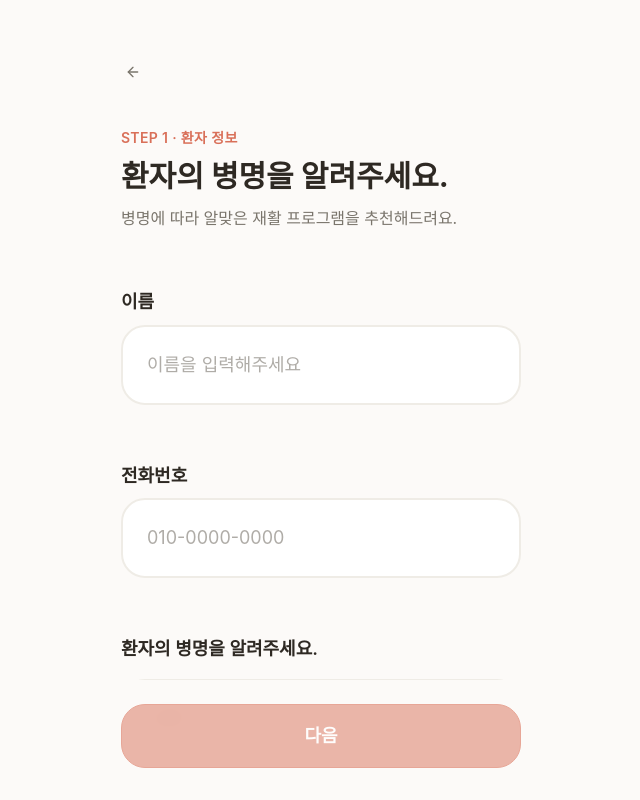
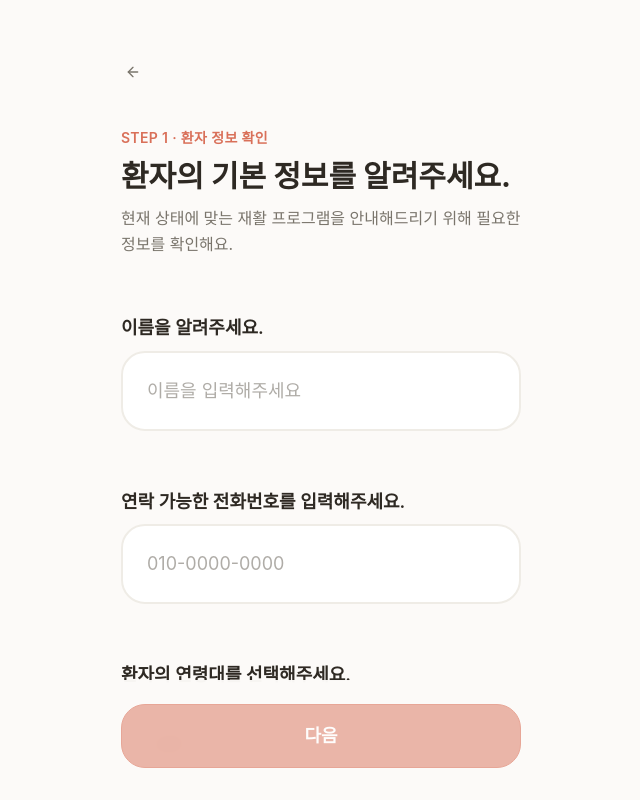
Before and after one commit to songye38/impact_form, a React (Vite) app: page /prepare in a window 1280 px wide. Shown: the top 800 px of the page, without its empty margins (319-959 px from the left). Built offline with nearby package versions, Linux system fonts and the light colour scheme; a web font is replaced by a local one.

Commit message:
FIX : ux writing 변경

```diff
--- a/src/pages/Prepare/steps/Step_1.tsx
+++ b/src/pages/Prepare/steps/Step_1.tsx
@@ -28,19 +28,19 @@ export default function Step1({
         <div className="flex flex-col gap-14 animate-in fade-in slide-in-from-right-4 duration-500 pb-12">
             <div className="flex flex-col gap-2 mt-2">
                 <p className="text-sm font-semibold tracking-wide text-primary uppercase">
-                    STEP 1 · 환자 정보
+                    STEP 1 · 환자 정보 확인
                 </p>
                 <h1 className="text-2xl md:text-3xl font-bold text-foreground leading-snug break-keep">
-                    환자의 병명을 알려주세요.
+                    환자의 기본 정보를 알려주세요.
                 </h1>
                 <p className="text-base text-muted-foreground leading-relaxed break-keep">
-                    병명에 따라 알맞은 재활 프로그램을 추천해드려요.
+                    현재 상태에 맞는 재활 프로그램을 안내해드리기 위해 필요한 정보를 확인해요.
                 </p>
             </div>
 
             <div>
                 <InputField
-                    label="이름"
+                    label="이름을 알려주세요."
                     placeholder="이름을 입력해주세요"
                     value={patientInfo.name}
                     onChange={(value) =>
@@ -53,7 +53,7 @@ export default function Step1({
             </div>
             <div>
                 <InputField
-                    label="전화번호"
+                    label="연락 가능한 전화번호를 입력해주세요."
                     placeholder="010-0000-0000"
                     type="tel"
                     value={patientInfo.phone}
@@ -71,7 +71,7 @@ export default function Step1({
                 aria-label="환자의 병명을 알려주세요."
             >
                 <label className="text-lg font-semibold text-foreground leading-relaxed break-keep">
-                    {"환자의 병명을 알려주세요."}
+                    {"환자의 연령대를 선택해주세요."}
                 </label>
 
 
--- a/src/pages/Prepare/steps/Step_2.tsx
+++ b/src/pages/Prepare/steps/Step_2.tsx
@@ -30,13 +30,13 @@ export default function Step2({
         <div className="flex flex-col gap-14 animate-in fade-in slide-in-from-right-4 duration-500 pb-12">
             <div className="flex flex-col gap-2 mt-2">
                 <p className="text-sm font-semibold tracking-wide text-primary uppercase">
-                    STEP 2 · 참가 대상 확인
+                    STEP 2 · 신청 대상 확인
                 </p>
                 <h1 className="text-2xl md:text-3xl font-bold text-foreground leading-snug break-keep">
-                    환자의 병명을 알려주세요.
+                    누구를 위한 재활 프로그램인가요?
                 </h1>
                 <p className="text-base text-muted-foreground leading-relaxed break-keep">
-                    병명에 따라 알맞은 재활 프로그램을 추천해드려요.
+                    환자와 신청자의 관계를 확인해 더 적합한 안내를 드릴게요.
                 </p>
             </div>
 
@@ -46,7 +46,7 @@ export default function Step2({
                 aria-label="온라인 화상 참여 가능 여부"
             >
                 <label className="text-lg font-semibold text-foreground leading-relaxed break-keep">
-                    온라인 화상 참여가 가능하신가요?
+                    이번 무료 체험은 누구를 위해 신청하시나요?
                 </label>
                 {FOR_WHO_OPTIONS.map((option) => (
                     <OptionCard
@@ -68,7 +68,7 @@ export default function Step2({
                 aria-label="온라인 화상 참여 가능 여부"
             >
                 <label className="text-lg font-semibold text-foreground leading-relaxed break-keep">
-                    온라인 화상 참여가 가능하신가요?
+                    환자와 어떤 관계인가요?
                 </label>
 
                 {RELATIONSHIP_OPTIONS.map((option) => (
--- a/src/pages/Prepare/steps/Step_3.tsx
+++ b/src/pages/Prepare/steps/Step_3.tsx
@@ -55,13 +55,13 @@ export default function Step3({
         <div className="flex flex-col gap-14 animate-in fade-in slide-in-from-right-4 duration-500 pb-12">
             <div className="flex flex-col gap-2 mt-2">
                 <p className="text-sm font-semibold tracking-wide text-primary uppercase">
-                    STEP 3 · 프로그램 참여 가능 여부
+                    STEP 3 · 온라인 재활 참여 가능 여부 확인
                 </p>
                 <h1 className="text-2xl md:text-3xl font-bold text-foreground leading-snug break-keep">
-                    환자의 병명을 알려주세요.
+                    온라인 재활 프로그램 참여 환경을 확인해주세요.
                 </h1>
                 <p className="text-base text-muted-foreground leading-relaxed break-keep">
-                    병명에 따라 알맞은 재활 프로그램을 추천해드려요.
+                    온재활은 화상으로 치료사와 함께 진행되는 프로그램이에요. 참여 가능한 환경인지 확인해요.
                 </p>
             </div>
             <div
@@ -70,7 +70,7 @@ export default function Step3({
                 aria-label="온라인 화상 참여 가능 여부"
             >
                 <label className="text-lg font-semibold text-foreground leading-relaxed break-keep">
-                    온라인 화상 참여가 가능하신가요?
+                    화상으로 치료사와 함께 운동하는 것이 가능한가요?
                 </label>
 
                 {OPTIONS_1.map((option) => (
@@ -95,7 +95,7 @@ export default function Step3({
                 aria-label="온라인 화상 참여 가능 여부"
             >
                 <label className="text-lg font-semibold text-foreground leading-relaxed break-keep">
-                    뇌졸중 진단을 받은 지 얼마나 되었나요?
+                    뇌졸중 진단 후 얼마나 되었나요?
                 </label>
 
                 {OPTIONS_2.map((option) => (
@@ -120,7 +120,7 @@ export default function Step3({
                 aria-label="온라인 화상 참여 가능 여부"
             >
                 <label className="text-lg font-semibold text-foreground leading-relaxed break-keep">
-                    현재 재활운동은 어떻게 하고 계신가요?
+                    현재 재활운동은 어떻게 진행하고 계신가요?
                 </label>
 
                 {OPTIONS_3.map((option) => (
@@ -144,7 +144,7 @@ export default function Step3({
                 aria-label="온라인 화상 참여 가능 여부"
             >
                 <label className="text-lg font-semibold text-foreground leading-relaxed break-keep">
-                    디바이스 사용이 가능한가요?
+                    스마트폰 또는 태블릿 사용이 가능한가요?
                 </label>
 
                 {OPTIONS_4.map((option) => (
--- a/src/pages/Prepare/steps/Step_4.tsx
+++ b/src/pages/Prepare/steps/Step_4.tsx
@@ -38,19 +38,19 @@ export default function Step4({
         <div className="flex flex-col gap-14 animate-in fade-in slide-in-from-right-4 duration-500 pb-12">
             <div className="flex flex-col gap-2 mt-2">
                 <p className="text-sm font-semibold tracking-wide text-primary uppercase">
-                    STEP 4 · 운동 가능 범위와 안전
+                    STEP 4 · 운동 상태 및 안전 확인
                 </p>
                 <h1 className="text-2xl md:text-3xl font-bold text-foreground leading-snug break-keep">
-                    환자의 병명을 알려주세요.
+                    현재 움직임 상태를 확인해주세요.
                 </h1>
                 <p className="text-base text-muted-foreground leading-relaxed break-keep">
-                    병명에 따라 알맞은 재활 프로그램을 추천해드려요.
+                    안전하고 효과적인 운동 프로그램을 제공하기 위해 현재 상태를 확인해요.
                 </p>
             </div>
 
             <div className="flex flex-col gap-4">
                 <label className="text-lg font-semibold text-foreground leading-relaxed break-keep">
-                    온라인 화상 참여가 가능하신가요?
+                    현재 움직임이 불편한 부위를 선택해주세요.
                 </label>
                 {HARD_OPTIONS.map((option) => (
                     <CheckboxCard
@@ -73,7 +73,7 @@ export default function Step4({
 
             <div>
                 <InputField
-                    label="운동 프로그램 진행 시 치료사가 미리 알아야 할 사항이 있다면 적어주세요."
+                    label="치료사가 미리 알아야 할 사항이 있다면 알려주세요."
                     placeholder="최근 수술 / 골절 / 심한 통증 / 골다공증 / 기타"
                     value={safetyInfo.description}
                     multiline
```
